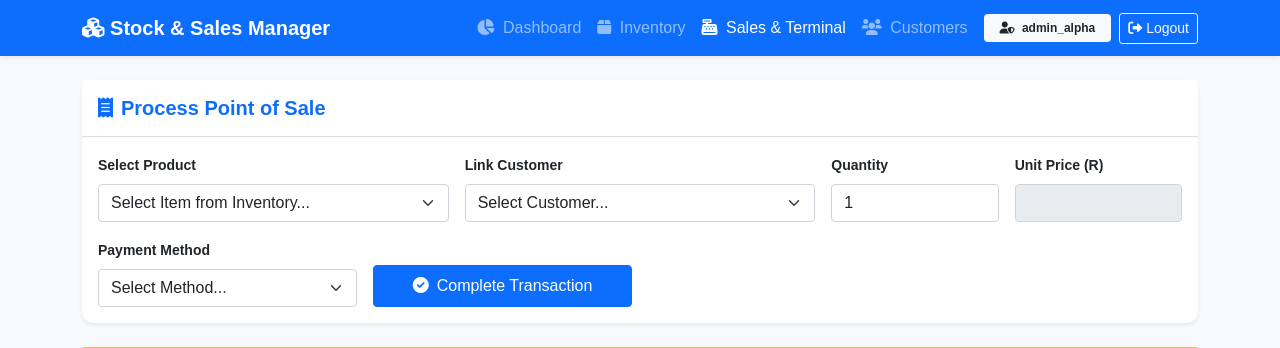
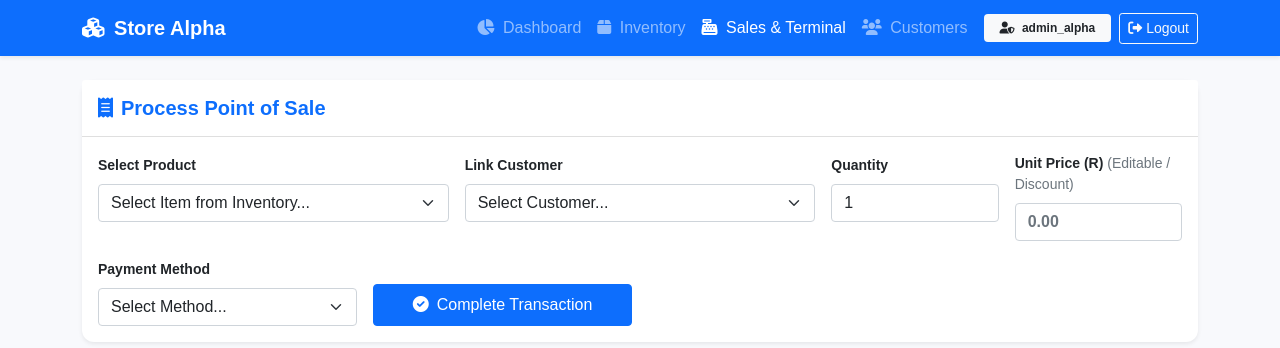
Before and after one commit to UsaamahChothia/sales_manager_web, a Flask app: page /sales in a window 1280 px wide. Shown: the top 348 px of the page. Run offline with Flask 3, Linux system fonts and the light colour scheme; a user stored in the database is signed in; data comes from the database, SQL or seed files in the repository.

Commit message:
Allow editable unit selling price for custom discounts

```diff
--- a/templates/sales.html
+++ b/templates/sales.html
@@ -3,7 +3,7 @@
 <head>
     <meta charset="UTF-8">
     <meta name="viewport" content="width=device-width, initial-scale=1.0">
-    <title>Enterprise ERP - Sales &amp; Layby Terminal</title>
+    <title>{{ current_user.company_name }} - Sales &amp; Terminal</title>
     <link href="https://cdn.jsdelivr.net/npm/bootstrap@5.1.3/dist/css/bootstrap.min.css" rel="stylesheet">
     <link href="https://cdnjs.cloudflare.com/ajax/libs/font-awesome/6.0.0/css/all.min.css" rel="stylesheet">
     <link href="{{ url_for('static', filename='css/style.css') }}" rel="stylesheet">
@@ -11,13 +11,17 @@
 <body>
     <nav class="navbar navbar-expand-lg navbar-dark bg-primary shadow-sm">
         <div class="container">
-            <a class="navbar-brand fw-bold" href="{{ url_for('dashboard') }}"><i class="fas fa-cubes"></i> Stock &amp; Sales Manager</a>
+            <a class="navbar-brand fw-bold" href="{{ url_for('dashboard') }}">
+                <i class="fas fa-cubes me-1"></i> {{ current_user.company_name }}
+            </a>
             <div class="navbar-nav ms-auto align-items-center">
                 <a class="nav-link" href="{{ url_for('dashboard') }}"><i class="fas fa-chart-pie me-1"></i> Dashboard</a>
                 <a class="nav-link" href="{{ url_for('products_page') }}"><i class="fas fa-box me-1"></i> Inventory</a>
                 <a class="nav-link active" href="{{ url_for('sales_page') }}"><i class="fas fa-cash-register me-1"></i> Sales &amp; Terminal</a>
                 <a class="nav-link" href="{{ url_for('customers_page') }}"><i class="fas fa-users me-1"></i> Customers</a>
-                <span class="badge bg-light text-dark ms-2 me-2 py-2 px-3"><i class="fas fa-user-shield me-1"></i> {{ current_user.username }}</span>
+                <span class="badge bg-light text-dark ms-2 me-2 py-2 px-3">
+                    <i class="fas fa-user-shield me-1"></i> {{ current_user.username }}
+                </span>
                 <a class="btn btn-sm btn-outline-light" href="{{ url_for('logout') }}"><i class="fas fa-sign-out-alt"></i> Logout</a>
             </div>
         </div>
@@ -57,8 +61,8 @@
                             <input type="number" name="quantity_sold" id="quantityInput" class="form-control" value="1" min="1" required>
                         </div>
                         <div class="col-md-2">
-                            <label class="form-label small fw-bold">Unit Price (R)</label>
-                            <input type="number" name="sale_price" id="priceInput" class="form-control" step="0.01" required readonly>
+                            <label class="form-label small fw-bold">Unit Price (R) <span class="text-muted fw-normal">(Editable / Discount)</span></label>
+                            <input type="number" name="sale_price" id="priceInput" class="form-control fw-bold text-primary" step="0.01" min="0" placeholder="0.00" required>
                         </div>
                     </div>
 
@@ -216,10 +220,11 @@
     const priceInput = document.getElementById('priceInput');
     const quantityInput = document.getElementById('quantityInput');
 
+    // Auto-fill price from product, but leave fully editable for custom discounts
     productSelect.addEventListener('change', function() {
         const option = this.options[this.selectedIndex];
         if (option.value) {
-            priceInput.value = option.getAttribute('data-price');
+            priceInput.value = parseFloat(option.getAttribute('data-price')).toFixed(2);
             quantityInput.max = option.getAttribute('data-stock');
         } else {
             priceInput.value = '';
@@ -242,8 +247,13 @@
         const deposit = document.getElementById('depositInput').value;
         const plan = document.getElementById('installmentSelect').value;
 
-        if (!prodId || !custId || !paymentType || !qty || !price) {
-            alert('Please select product, customer, quantity, and payment type.');
+        if (!prodId || !custId || !paymentType || !qty || price === '') {
+            alert('Please select product, customer, quantity, payment type, and enter a valid unit price.');
+            return;
+        }
+
+        if (parseFloat(price) < 0) {
+            alert('Selling price cannot be negative.');
             return;
         }
 
```
